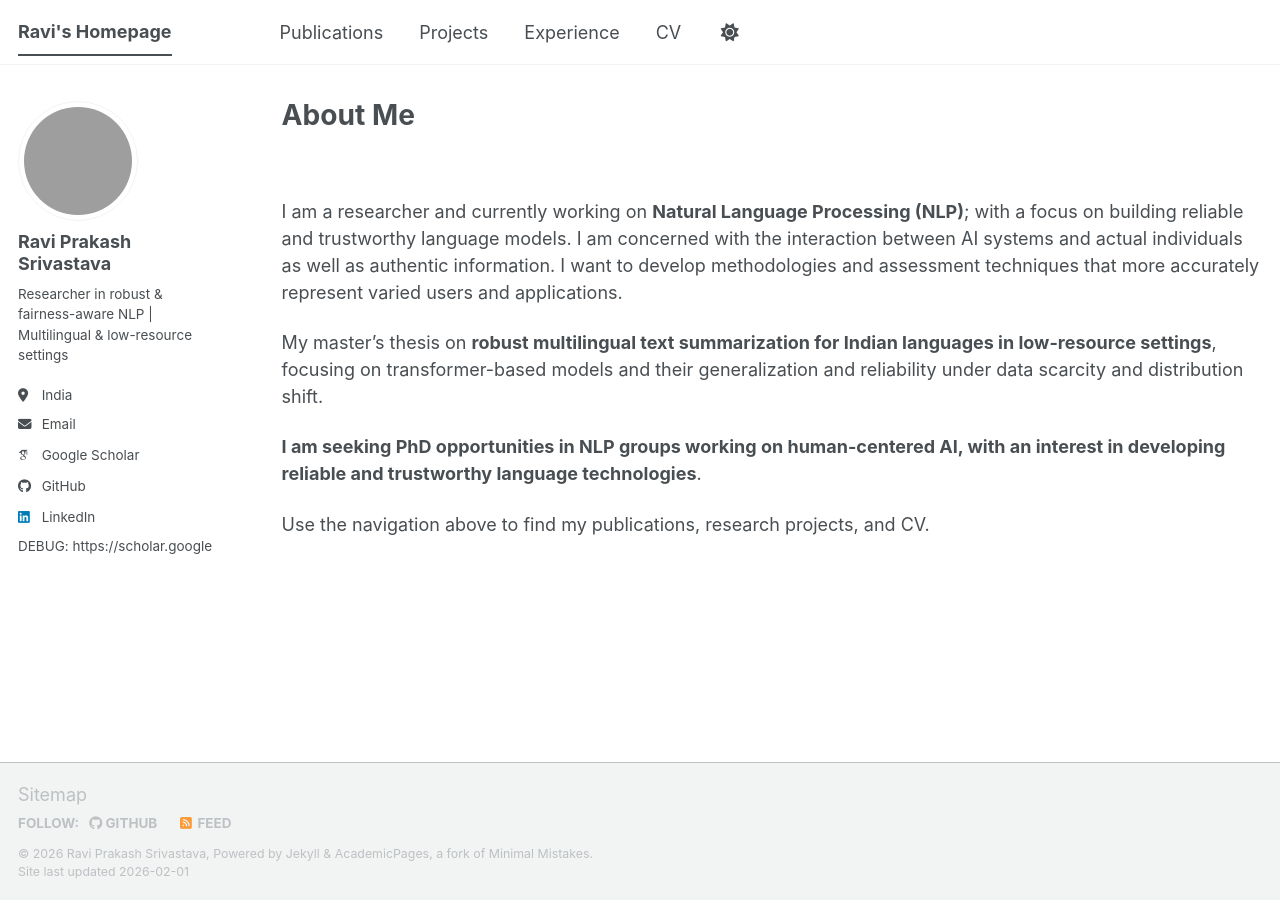
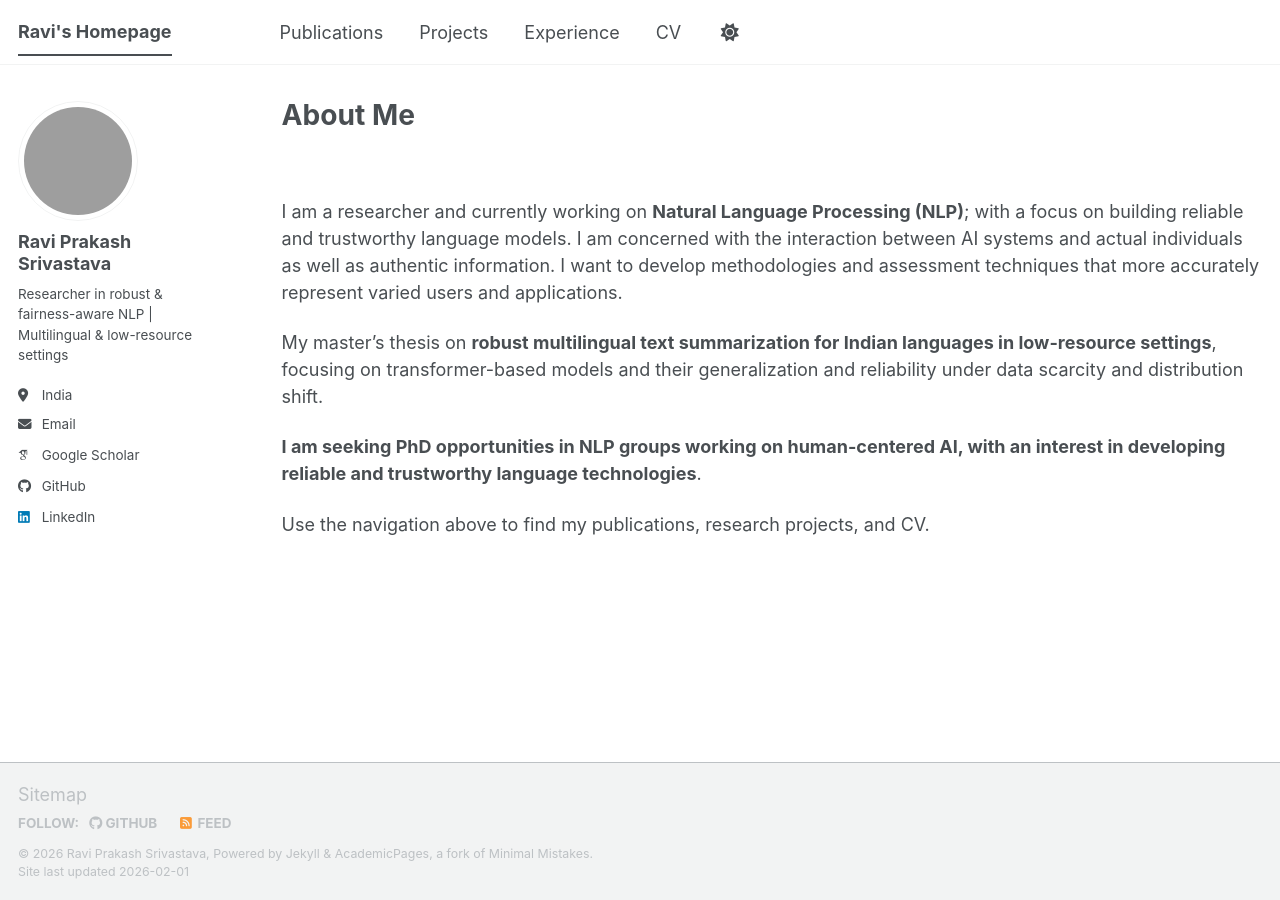
Before and after one commit to t36512401-hue/t36512401-hue.github.io, a Jekyll site: the page built from index.md, in a window 1280 px wide. Built offline with Jekyll 4.4.1, drawn with Linux system fonts in a browser that asks for light colours; some web fonts are replaced; a script bundle is joined from its source files by our own code; library files that are not in the unit come from our copies; a style sheet for code colours, icons or effects is not loaded.

Commit message:
Remove debug line for author's Google Scholar
Removed debug line displaying author's Google Scholar link.

```diff
--- a/_includes/author-profile.html
+++ b/_includes/author-profile.html
@@ -100,8 +100,6 @@
         <li><a href="https://www.youtube.com/@{{ author.youtube }}"><i class="fab fa-fw fa-youtube icon-pad-right"></i>YouTube</a></li>
       {% endif %}
 
-      <li>DEBUG: {{ author.googlescholar }}</li>
-
 
     </ul>
   </div>
```
